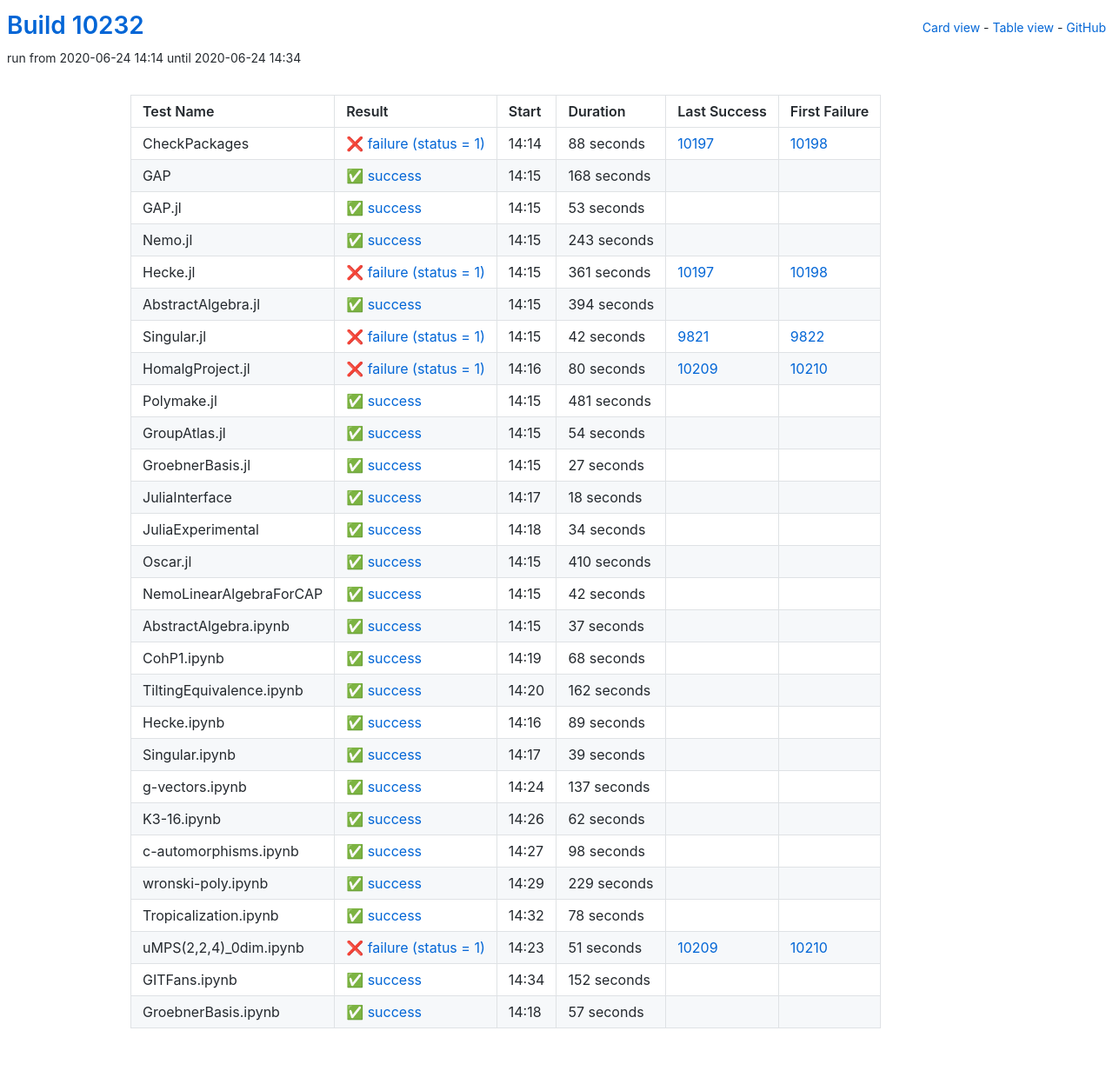
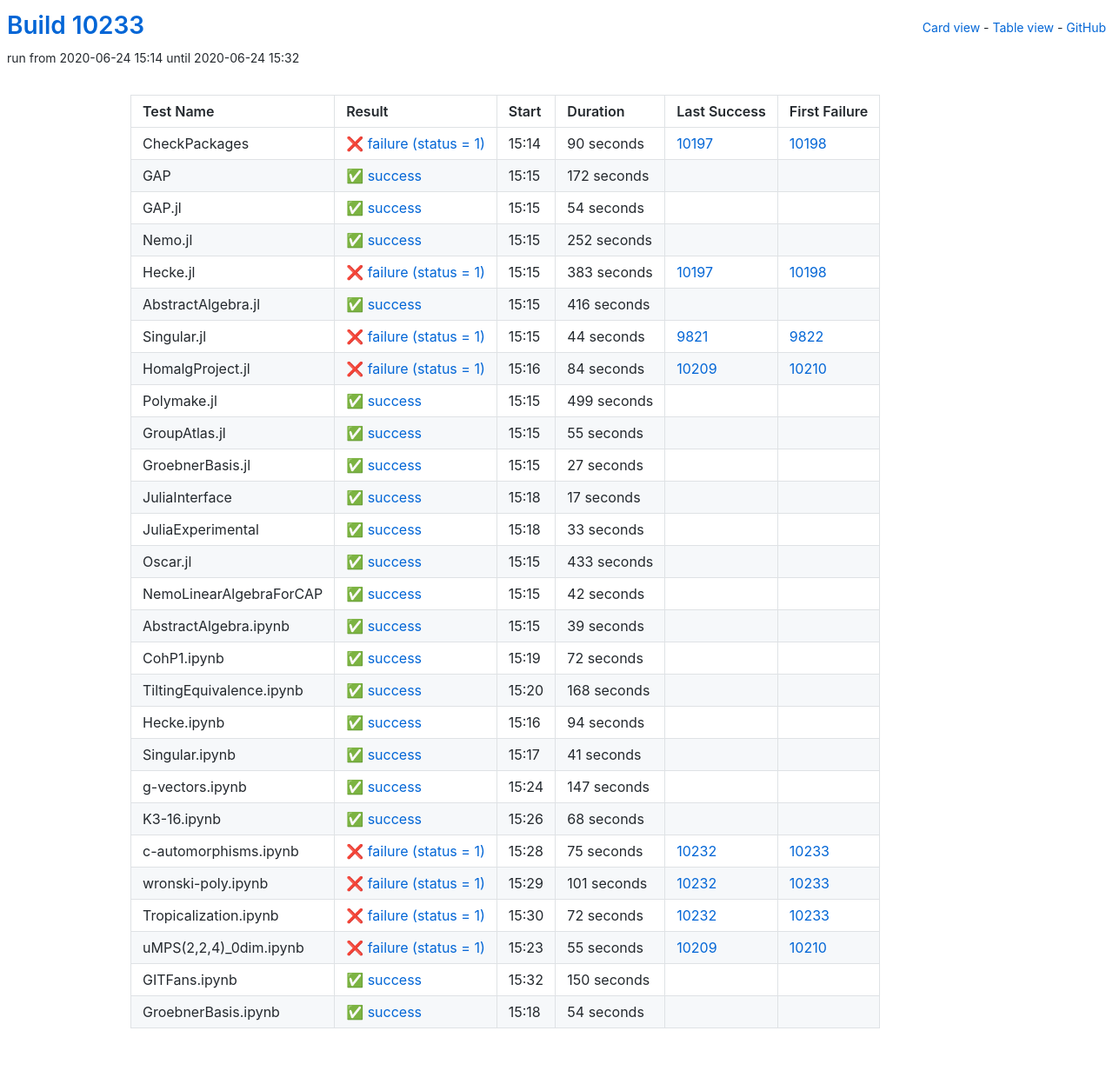
Before and after one commit to oscar-system/oscar-ci-status, a Jekyll site: the page built from table.html, in a window 1280 px wide. Shown: the whole page at 87% size. Built offline with Jekyll 4.4.1, drawn with Linux system fonts in a browser that asks for light colours.

Commit message:
Build #10233

```diff
--- a/_data/ci.yml
+++ b/_data/ci.yml
@@ -1,6 +1,6 @@
 ---
-build: 10232
-build_url: https://oscarci.mathematik.uni-kl.de/job/oscar/10232/
+build: 10233
+build_url: https://oscarci.mathematik.uni-kl.de/job/oscar/10233/
 job: oscar
 organization: oscar-system
 repo: oscar-ci-status
@@ -8,116 +8,32 @@ repourl: https://github.com/oscar-system/oscar-ci-status
 tests:
 - name: CheckPackages
   id: checkpackages
-  log: https://oscarci.mathematik.uni-kl.de/job/oscar/10232/artifact/logs/build-10232/CheckPackages.log
-  start: 2020-06-24 14:14
+  log: https://oscarci.mathematik.uni-kl.de/job/oscar/10233/artifact/logs/build-10233/CheckPackages.log
+  start: 2020-06-24 15:14
   success: false
   exitcode: 1
   status: failure
-  duration: 88
+  duration: 90
   last_success: 10197
   last_success_url: https://oscarci.mathematik.uni-kl.de/job/oscar/10197/
   first_failure: 10198
   first_failure_url: https://oscarci.mathematik.uni-kl.de/job/oscar/10198/
 - name: GAP
   id: gap
-  log: https://oscarci.mathematik.uni-kl.de/job/oscar/10232/artifact/logs/build-10232/GAP.log
-  start: 2020-06-24 14:15
+  log: https://oscarci.mathematik.uni-kl.de/job/oscar/10233/artifact/logs/build-10233/GAP.log
+  start: 2020-06-24 15:15
   success: true
   exitcode: 0
   status: success
-  duration: 168
+  duration: 172
   last_success: false
   last_success_url:
   first_failure: false
   first_failure_url:
 - name: GAP.jl
   id: gap-jl
-  log: https://oscarci.mathematik.uni-kl.de/job/oscar/10232/artifact/logs/build-10232/GAP.jl.log
-  start: 2020-06-24 14:15
-  success: true
-  exitcode: 0
-  status: success
-  duration: 53
-  last_success: false
-  last_success_url:
-  first_failure: false
-  first_failure_url:
-- name: Nemo.jl
-  id: nemo-jl
-  log: https://oscarci.mathematik.uni-kl.de/job/oscar/10232/artifact/logs/build-10232/Nemo.jl.log
-  start: 2020-06-24 14:15
-  success: true
-  exitcode: 0
-  status: success
-  duration: 243
-  last_success: false
-  last_success_url:
-  first_failure: false
-  first_failure_url:
-- name: Hecke.jl
-  id: hecke-jl
-  log: https://oscarci.mathematik.uni-kl.de/job/oscar/10232/artifact/logs/build-10232/Hecke.jl.log
-  start: 2020-06-24 14:15
-  success: false
-  exitcode: 1
-  status: failure
-  duration: 361
-  last_success: 10197
-  last_success_url: https://oscarci.mathematik.uni-kl.de/job/oscar/10197/
-  first_failure: 10198
-  first_failure_url: https://oscarci.mathematik.uni-kl.de/job/oscar/10198/
-- name: AbstractAlgebra.jl
-  id: abstractalgebra-jl
-  log: https://oscarci.mathematik.uni-kl.de/job/oscar/10232/artifact/logs/build-10232/AbstractAlgebra.jl.log
-  start: 2020-06-24 14:15
-  success: true
-  exitcode: 0
-  status: success
-  duration: 394
-  last_success: false
-  last_success_url:
-  first_failure: false
-  first_failure_url:
-- name: Singular.jl
-  id: singular-jl
-  log: https://oscarci.mathematik.uni-kl.de/job/oscar/10232/artifact/logs/build-10232/Singular.jl.log
-  start: 2020-06-24 14:15
-  success: false
-  exitcode: 1
-  status: failure
-  duration: 42
-  last_success: 9821
-  last_success_url: https://oscarci.mathematik.uni-kl.de/job/oscar/9821/
-  first_failure: 9822
-  first_failure_url: https://oscarci.mathematik.uni-kl.de/job/oscar/9822/
-- name: HomalgProject.jl
-  id: homalgproject-jl
-  log: https://oscarci.mathematik.uni-kl.de/job/oscar/10232/artifact/logs/build-10232/HomalgProject.jl.log
-  start: 2020-06-24 14:16
-  success: false
-  exitcode: 1
-  status: failure
-  duration: 80
-  last_success: 10209
-  last_success_url: https://oscarci.mathematik.uni-kl.de/job/oscar/10209/
-  first_failure: 10210
-  first_failure_url: https://oscarci.mathematik.uni-kl.de/job/oscar/10210/
-- name: Polymake.jl
-  id: polymake-jl
-  log: https://oscarci.mathematik.uni-kl.de/job/oscar/10232/artifact/logs/build-10232/Polymake.jl.log
-  start: 2020-06-24 14:15
-  success: true
-  exitcode: 0
-  status: success
-  duration: 481
-  last_success: false
-  last_success_url:
-  first_failure: false
-  first_failure_url:
-- name: GroupAtlas.jl
-  id: groupatlas-jl
-  log: https://oscarci.mathematik.uni-kl.de/job/oscar/10232/artifact/logs/build-10232/GroupAtlas.jl.log
-  start: 2020-06-24 14:15
+  log: https://oscarci.mathematik.uni-kl.de/job/oscar/10233/artifact/logs/build-10233/GAP.jl.log
+  start: 2020-06-24 15:15
   success: true
   exitcode: 0
   status: success
@@ -126,10 +42,94 @@ tests:
   last_success_url:
   first_failure: false
   first_failure_url:
+- name: Nemo.jl
+  id: nemo-jl
+  log: https://oscarci.mathematik.uni-kl.de/job/oscar/10233/artifact/logs/build-10233/Nemo.jl.log
+  start: 2020-06-24 15:15
+  success: true
+  exitcode: 0
+  status: success
+  duration: 252
+  last_success: false
+  last_success_url:
+  first_failure: false
+  first_failure_url:
+- name: Hecke.jl
+  id: hecke-jl
+  log: https://oscarci.mathematik.uni-kl.de/job/oscar/10233/artifact/logs/build-10233/Hecke.jl.log
+  start: 2020-06-24 15:15
+  success: false
+  exitcode: 1
+  status: failure
+  duration: 383
+  last_success: 10197
+  last_success_url: https://oscarci.mathematik.uni-kl.de/job/oscar/10197/
+  first_failure: 10198
+  first_failure_url: https://oscarci.mathematik.uni-kl.de/job/oscar/10198/
+- name: AbstractAlgebra.jl
+  id: abstractalgebra-jl
+  log: https://oscarci.mathematik.uni-kl.de/job/oscar/10233/artifact/logs/build-10233/AbstractAlgebra.jl.log
+  start: 2020-06-24 15:15
+  success: true
+  exitcode: 0
+  status: success
+  duration: 416
+  last_success: false
+  last_success_url:
+  first_failure: false
+  first_failure_url:
+- name: Singular.jl
+  id: singular-jl
+  log: https://oscarci.mathematik.uni-kl.de/job/oscar/10233/artifact/logs/build-10233/Singular.jl.log
+  start: 2020-06-24 15:15
+  success: false
+  exitcode: 1
+  status: failure
+  duration: 44
+  last_success: 9821
+  last_success_url: https://oscarci.mathematik.uni-kl.de/job/oscar/9821/
+  first_failure: 9822
+  first_failure_url: https://oscarci.mathematik.uni-kl.de/job/oscar/9822/
+- name: HomalgProject.jl
+  id: homalgproject-jl
+  log: https://oscarci.mathematik.uni-kl.de/job/oscar/10233/artifact/logs/build-10233/HomalgProject.jl.log
+  start: 2020-06-24 15:16
+  success: false
+  exitcode: 1
+  status: failure
+  duration: 84
+  last_success: 10209
+  last_success_url: https://oscarci.mathematik.uni-kl.de/job/oscar/10209/
+  first_failure: 10210
+  first_failure_url: https://oscarci.mathematik.uni-kl.de/job/oscar/10210/
+- name: Polymake.jl
+  id: polymake-jl
+  log: https://oscarci.mathematik.uni-kl.de/job/oscar/10233/artifact/logs/build-10233/Polymake.jl.log
+  start: 2020-06-24 15:15
+  success: true
+  exitcode: 0
+  status: success
+  duration: 499
+  last_success: false
+  last_success_url:
+  first_failure: false
+  first_failure_url:
+- name: GroupAtlas.jl
+  id: groupatlas-jl
+  log: https://oscarci.mathematik.uni-kl.de/job/oscar/10233/artifact/logs/build-10233/GroupAtlas.jl.log
+  start: 2020-06-24 15:15
+  success: true
+  exitcode: 0
+  status: success
+  duration: 55
+  last_success: false
+  last_success_url:
+  first_failure: false
+  first_failure_url:
 - name: GroebnerBasis.jl
   id: groebnerbasis-jl
-  log: https://oscarci.mathematik.uni-kl.de/job/oscar/10232/artifact/logs/build-10232/GroebnerBasis.jl.log
-  start: 2020-06-24 14:15
+  log: https://oscarci.mathematik.uni-kl.de/job/oscar/10233/artifact/logs/build-10233/GroebnerBasis.jl.log
+  start: 2020-06-24 15:15
   success: true
   exitcode: 0
   status: success
@@ -140,44 +140,44 @@ tests:
   first_failure_url:
 - name: JuliaInterface
   id: juliainterface
-  log: https://oscarci.mathematik.uni-kl.de/job/oscar/10232/artifact/logs/build-10232/JuliaInterface.log
-  start: 2020-06-24 14:17
+  log: https://oscarci.mathematik.uni-kl.de/job/oscar/10233/artifact/logs/build-10233/JuliaInterface.log
+  start: 2020-06-24 15:18
   success: true
   exitcode: 0
   status: success
-  duration: 18
+  duration: 17
   last_success: false
   last_success_url:
   first_failure: false
   first_failure_url:
 - name: JuliaExperimental
   id: juliaexperimental
-  log: https://oscarci.mathematik.uni-kl.de/job/oscar/10232/artifact/logs/build-10232/JuliaExperimental.log
-  start: 2020-06-24 14:18
+  log: https://oscarci.mathematik.uni-kl.de/job/oscar/10233/artifact/logs/build-10233/JuliaExperimental.log
+  start: 2020-06-24 15:18
   success: true
   exitcode: 0
   status: success
-  duration: 34
+  duration: 33
   last_success: false
   last_success_url:
   first_failure: false
   first_failure_url:
 - name: Oscar.jl
   id: oscar-jl
-  log: https://oscarci.mathematik.uni-kl.de/job/oscar/10232/artifact/logs/build-10232/Oscar.jl.log
-  start: 2020-06-24 14:15
+  log: https://oscarci.mathematik.uni-kl.de/job/oscar/10233/artifact/logs/build-10233/Oscar.jl.log
+  start: 2020-06-24 15:15
   success: true
   exitcode: 0
   status: success
-  duration: 410
+  duration: 433
   last_success: false
   last_success_url:
   first_failure: false
   first_failure_url:
 - name: NemoLinearAlgebraForCAP
   id: nemolinearalgebraforcap
-  log: https://oscarci.mathematik.uni-kl.de/job/oscar/10232/artifact/logs/build-10232/NemoLinearAlgebraForCAP.log
-  start: 2020-06-24 14:15
+  log: https://oscarci.mathematik.uni-kl.de/job/oscar/10233/artifact/logs/build-10233/NemoLinearAlgebraForCAP.log
+  start: 2020-06-24 15:15
   success: true
   exitcode: 0
   status: success
@@ -188,20 +188,80 @@ tests:
   first_failure_url:
 - name: AbstractAlgebra.ipynb
   id: abstractalgebra-ipynb
-  log: https://oscarci.mathematik.uni-kl.de/job/oscar/10232/artifact/logs/build-10232/AbstractAlgebra.ipynb.log
-  start: 2020-06-24 14:15
+  log: https://oscarci.mathematik.uni-kl.de/job/oscar/10233/artifact/logs/build-10233/AbstractAlgebra.ipynb.log
+  start: 2020-06-24 15:15
   success: true
   exitcode: 0
   status: success
-  duration: 37
+  duration: 39
   last_success: false
   last_success_url:
   first_failure: false
   first_failure_url:
 - name: CohP1.ipynb
   id: cohp1-ipynb
-  log: https://oscarci.mathematik.uni-kl.de/job/oscar/10232/artifact/logs/build-10232/CohP1.ipynb.log
-  start: 2020-06-24 14:19
+  log: https://oscarci.mathematik.uni-kl.de/job/oscar/10233/artifact/logs/build-10233/CohP1.ipynb.log
+  start: 2020-06-24 15:19
+  success: true
+  exitcode: 0
+  status: success
+  duration: 72
+  last_success: false
+  last_success_url:
+  first_failure: false
+  first_failure_url:
+- name: TiltingEquivalence.ipynb
+  id: tiltingequivalence-ipynb
+  log: https://oscarci.mathematik.uni-kl.de/job/oscar/10233/artifact/logs/build-10233/TiltingEquivalence.ipynb.log
+  start: 2020-06-24 15:20
+  success: true
+  exitcode: 0
+  status: success
+  duration: 168
+  last_success: false
+  last_success_url:
+  first_failure: false
+  first_failure_url:
+- name: Hecke.ipynb
+  id: hecke-ipynb
+  log: https://oscarci.mathematik.uni-kl.de/job/oscar/10233/artifact/logs/build-10233/Hecke.ipynb.log
+  start: 2020-06-24 15:16
+  success: true
+  exitcode: 0
+  status: success
+  duration: 94
+  last_success: false
+  last_success_url:
+  first_failure: false
+  first_failure_url:
+- name: Singular.ipynb
+  id: singular-ipynb
+  log: https://oscarci.mathematik.uni-kl.de/job/oscar/10233/artifact/logs/build-10233/Singular.ipynb.log
+  start: 2020-06-24 15:17
+  success: true
+  exitcode: 0
+  status: success
+  duration: 41
+  last_success: false
+  last_success_url:
+  first_failure: false
+  first_failure_url:
+- name: g-vectors.ipynb
+  id: g-vectors-ipynb
+  log: https://oscarci.mathematik.uni-kl.de/job/oscar/10233/artifact/logs/build-10233/g-vectors.ipynb.log
+  start: 2020-06-24 15:24
+  success: true
+  exitcode: 0
+  status: success
+  duration: 147
+  last_success: false
+  last_success_url:
+  first_failure: false
+  first_failure_url:
+- name: K3-16.ipynb
+  id: k3-16-ipynb
+  log: https://oscarci.mathematik.uni-kl.de/job/oscar/10233/artifact/logs/build-10233/K3-16.ipynb.log
+  start: 2020-06-24 15:26
   success: true
   exitcode: 0
   status: success
@@ -210,134 +270,74 @@ tests:
   last_success_url:
   first_failure: false
   first_failure_url:
-- name: TiltingEquivalence.ipynb
-  id: tiltingequivalence-ipynb
-  log: https://oscarci.mathematik.uni-kl.de/job/oscar/10232/artifact/logs/build-10232/TiltingEquivalence.ipynb.log
-  start: 2020-06-24 14:20
-  success: true
-  exitcode: 0
-  status: success
-  duration: 162
-  last_success: false
-  last_success_url:
-  first_failure: false
-  first_failure_url:
-- name: Hecke.ipynb
-  id: hecke-ipynb
-  log: https://oscarci.mathematik.uni-kl.de/job/oscar/10232/artifact/logs/build-10232/Hecke.ipynb.log
-  start: 2020-06-24 14:16
-  success: true
-  exitcode: 0
-  status: success
-  duration: 89
-  last_success: false
-  last_success_url:
-  first_failure: false
-  first_failure_url:
-- name: Singular.ipynb
-  id: singular-ipynb
-  log: https://oscarci.mathematik.uni-kl.de/job/oscar/10232/artifact/logs/build-10232/Singular.ipynb.log
-  start: 2020-06-24 14:17
-  success: true
-  exitcode: 0
-  status: success
-  duration: 39
-  last_success: false
-  last_success_url:
-  first_failure: false
-  first_failure_url:
-- name: g-vectors.ipynb
-  id: g-vectors-ipynb
-  log: https://oscarci.mathematik.uni-kl.de/job/oscar/10232/artifact/logs/build-10232/g-vectors.ipynb.log
-  start: 2020-06-24 14:24
-  success: true
-  exitcode: 0
-  status: success
-  duration: 137
-  last_success: false
-  last_success_url:
-  first_failure: false
-  first_failure_url:
-- name: K3-16.ipynb
-  id: k3-16-ipynb
-  log: https://oscarci.mathematik.uni-kl.de/job/oscar/10232/artifact/logs/build-10232/K3-16.ipynb.log
-  start: 2020-06-24 14:26
-  success: true
-  exitcode: 0
-  status: success
-  duration: 62
-  last_success: false
-  last_success_url:
-  first_failure: false
-  first_failure_url:
 - name: c-automorphisms.ipynb
   id: c-automorphisms-ipynb
-  log: https://oscarci.mathematik.uni-kl.de/job/oscar/10232/artifact/logs/build-10232/c-automorphisms.ipynb.log
-  start: 2020-06-24 14:27
-  success: true
-  exitcode: 0
-  status: success
-  duration: 98
-  last_success: false
-  last_success_url:
-  first_failure: false
-  first_failure_url:
-- name: wronski-poly.ipynb
-  id: wronski-poly-ipynb
-  log: https://oscarci.mathematik.uni-kl.de/job/oscar/10232/artifact/logs/build-10232/wronski-poly.ipynb.log
-  start: 2020-06-24 14:29
-  success: true
-  exitcode: 0
-  status: success
-  duration: 229
-  last_success: false
-  last_success_url:
-  first_failure: false
-  first_failure_url:
-- name: Tropicalization.ipynb
-  id: tropicalization-ipynb
-  log: https://oscarci.mathematik.uni-kl.de/job/oscar/10232/artifact/logs/build-10232/Tropicalization.ipynb.log
-  start: 2020-06-24 14:32
-  success: true
-  exitcode: 0
-  status: success
-  duration: 78
-  last_success: false
-  last_success_url:
-  first_failure: false
-  first_failure_url:
-- name: uMPS(2,2,4)_0dim.ipynb
-  id: umps-2-2-4-0dim-ipynb
-  log: https://oscarci.mathematik.uni-kl.de/job/oscar/10232/artifact/logs/build-10232/uMPS-2-2-4-_0dim.ipynb.log
-  start: 2020-06-24 14:23
+  log: https://oscarci.mathematik.uni-kl.de/job/oscar/10233/artifact/logs/build-10233/c-automorphisms.ipynb.log
+  start: 2020-06-24 15:28
   success: false
   exitcode: 1
   status: failure
-  duration: 51
+  duration: 75
+  last_success: 10232
+  last_success_url: https://oscarci.mathematik.uni-kl.de/job/oscar/10232/
+  first_failure: 10233
+  first_failure_url: https://oscarci.mathematik.uni-kl.de/job/oscar/10233/
+- name: wronski-poly.ipynb
+  id: wronski-poly-ipynb
+  log: https://oscarci.mathematik.uni-kl.de/job/oscar/10233/artifact/logs/build-10233/wronski-poly.ipynb.log
+  start: 2020-06-24 15:29
+  success: false
+  exitcode: 1
+  status: failure
+  duration: 101
+  last_success: 10232
+  last_success_url: https://oscarci.mathematik.uni-kl.de/job/oscar/10232/
+  first_failure: 10233
+  first_failure_url: https://oscarci.mathematik.uni-kl.de/job/oscar/10233/
+- name: Tropicalization.ipynb
+  id: tropicalization-ipynb
+  log: https://oscarci.mathematik.uni-kl.de/job/oscar/10233/artifact/logs/build-10233/Tropicalization.ipynb.log
+  start: 2020-06-24 15:30
+  success: false
+  exitcode: 1
+  status: failure
+  duration: 72
+  last_success: 10232
+  last_success_url: https://oscarci.mathematik.uni-kl.de/job/oscar/10232/
+  first_failure: 10233
+  first_failure_url: https://oscarci.mathematik.uni-kl.de/job/oscar/10233/
+- name: uMPS(2,2,4)_0dim.ipynb
+  id: umps-2-2-4-0dim-ipynb
+  log: https://oscarci.mathematik.uni-kl.de/job/oscar/10233/artifact/logs/build-10233/uMPS-2-2-4-_0dim.ipynb.log
+  start: 2020-06-24 15:23
+  success: false
+  exitcode: 1
+  status: failure
+  duration: 55
   last_success: 10209
   last_success_url: https://oscarci.mathematik.uni-kl.de/job/oscar/10209/
   first_failure: 10210
   first_failure_url: https://oscarci.mathematik.uni-kl.de/job/oscar/10210/
 - name: GITFans.ipynb
   id: gitfans-ipynb
-  log: https://oscarci.mathematik.uni-kl.de/job/oscar/10232/artifact/logs/build-10232/GITFans.ipynb.log
-  start: 2020-06-24 14:34
+  log: https://oscarci.mathematik.uni-kl.de/job/oscar/10233/artifact/logs/build-10233/GITFans.ipynb.log
+  start: 2020-06-24 15:32
   success: true
   exitcode: 0
   status: success
-  duration: 152
+  duration: 150
   last_success: false
   last_success_url:
   first_failure: false
   first_failure_url:
 - name: GroebnerBasis.ipynb
   id: groebnerbasis-ipynb
-  log: https://oscarci.mathematik.uni-kl.de/job/oscar/10232/artifact/logs/build-10232/GroebnerBasis.ipynb.log
-  start: 2020-06-24 14:18
+  log: https://oscarci.mathematik.uni-kl.de/job/oscar/10233/artifact/logs/build-10233/GroebnerBasis.ipynb.log
+  start: 2020-06-24 15:18
   success: true
   exitcode: 0
   status: success
-  duration: 57
+  duration: 54
   last_success: false
   last_success_url:
   first_failure: false
```
Also changed, not shown: README.md.
